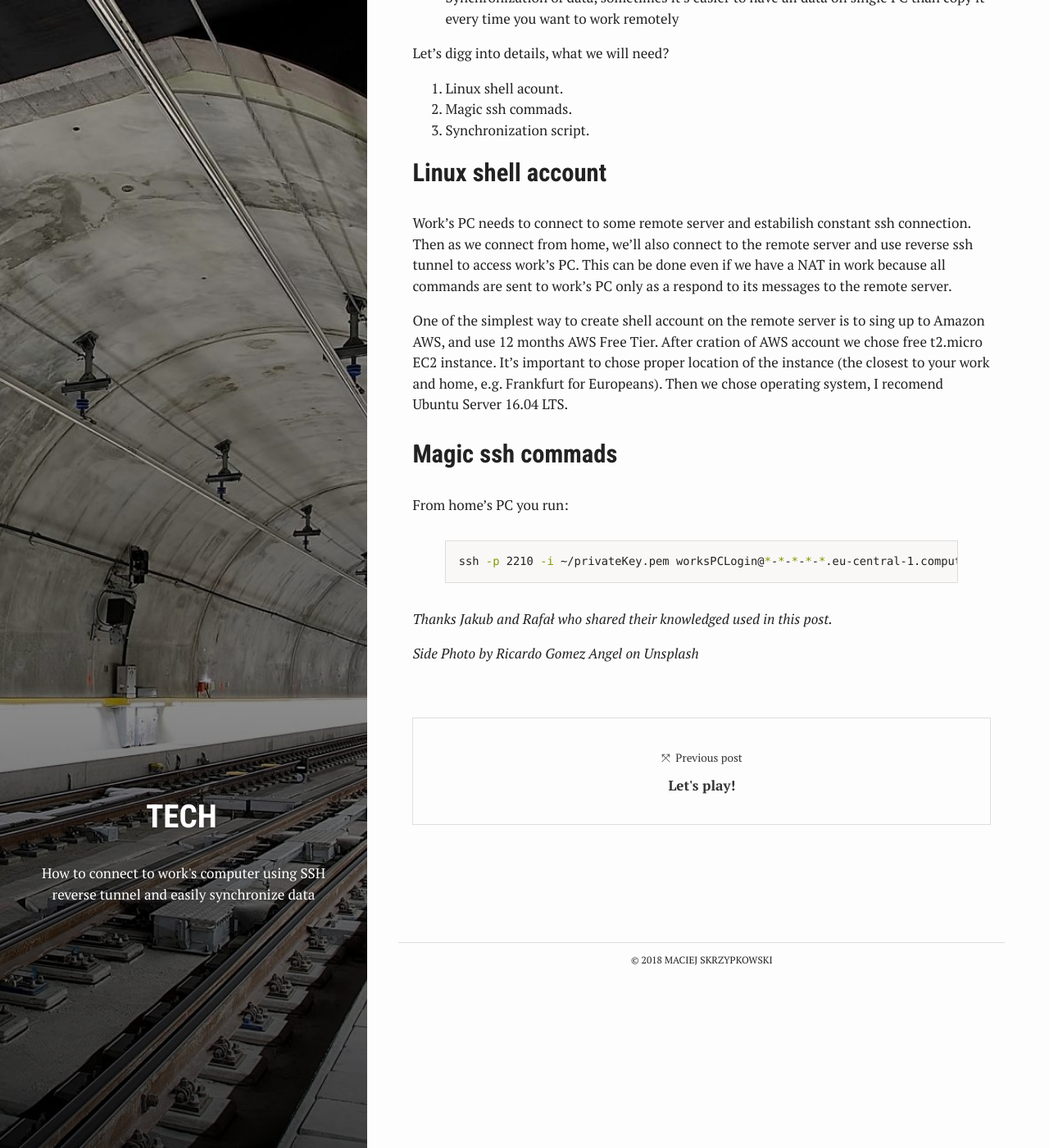
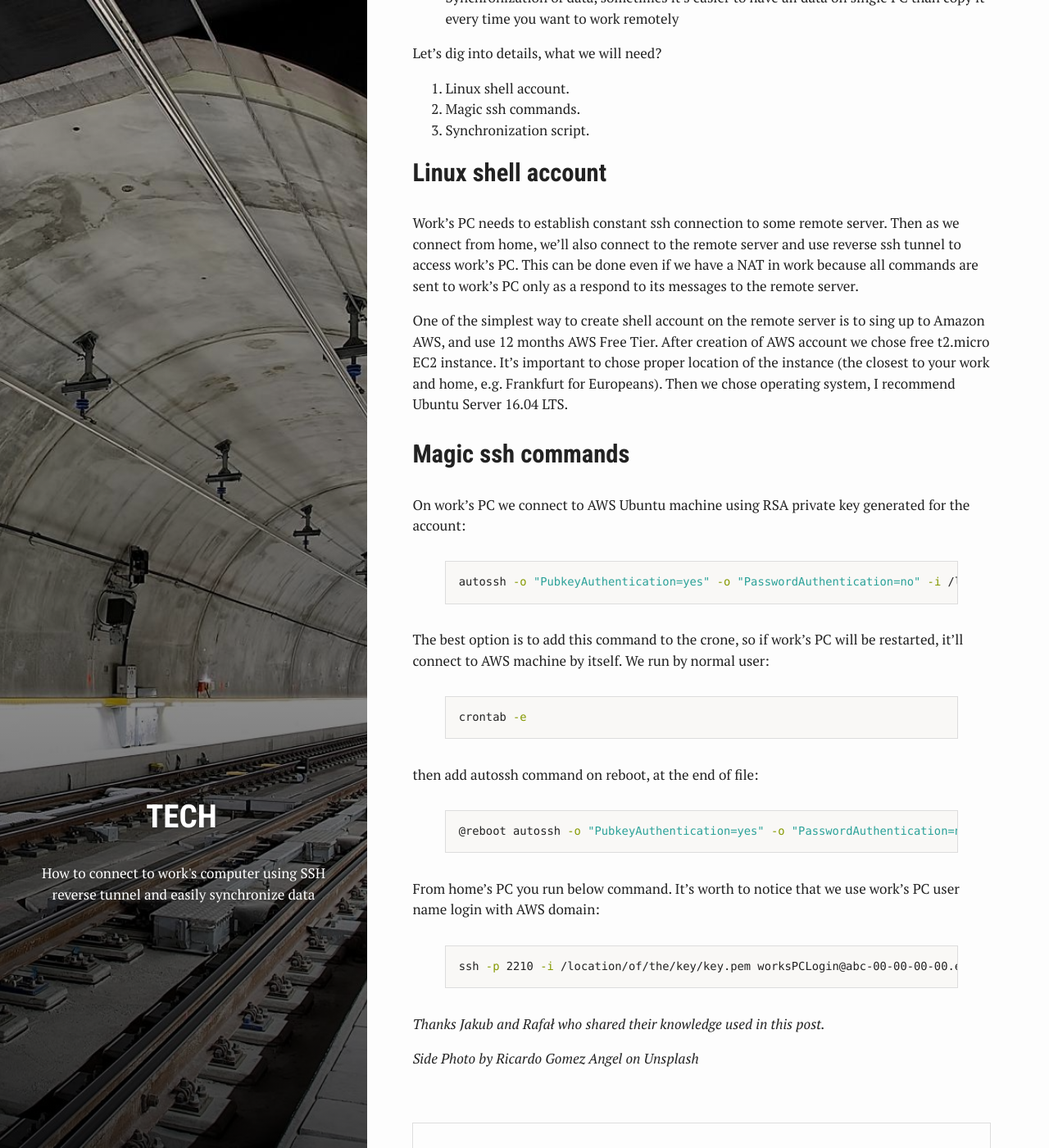
Before and after one commit to mskrzypkows/mskrzypkows.github.io, a Jekyll site: the page built from _posts/2018-02-05-Remote-work-reverse-tunnel.md, in a window 1280 px wide and 1400 px high, scrolled down 394 px. Shown: the whole window at 82% size. Built offline with Jekyll 4.4.1, drawn with Linux system fonts in a browser that asks for light colours.

Commit message:
Work's PC commands for reverse tunnel

```diff
--- a/_posts/2018-02-05-Remote-work-reverse-tunnel.md
+++ b/_posts/2018-02-05-Remote-work-reverse-tunnel.md
@@ -17,31 +17,46 @@ Remote work sometimes is not possible without access to yours work's PC, due to
 - Access some company's data which can be done only from work's PC
 - Synchronization of data, sometimes it's easier to have all data on single PC than copy it every time you want to work remotely
 
-Let's digg into details, what we will need?
+Let's dig into details, what we will need?
 
-1. Linux shell acount.
-2. Magic ssh commads.
+1. Linux shell account.
+2. Magic ssh commands.
 3. Synchronization script.
 
 ## Linux shell account
 
-Work's PC needs to connect to some remote server and estabilish constant ssh connection. Then as we connect from home, we'll also connect to the remote server and use reverse ssh tunnel to access work's PC. This can be done even if we have a NAT in work because all commands are sent to work's PC only as a respond to its messages to the remote server.
+Work's PC needs to establish constant ssh connection to some remote server. Then as we connect from home, we'll also connect to the remote server and use reverse ssh tunnel to access work's PC. This can be done even if we have a NAT in work because all commands are sent to work's PC only as a respond to its messages to the remote server.
 
 One of the simplest way to create shell account on the remote server is to sing up to Amazon AWS, and use 12 months AWS Free Tier.
-After cration of AWS account we chose free t2.micro EC2 instance. It's important to chose proper location of the instance (the closest to your work and home, e.g. Frankfurt for Europeans). Then we chose operating system, I recomend Ubuntu Server 16.04 LTS.
+After creation of AWS account we chose free t2.micro EC2 instance. It's important to chose proper location of the instance (the closest to your work and home, e.g. Frankfurt for Europeans). Then we chose operating system, I recommend Ubuntu Server 16.04 LTS.
 
-## Magic ssh commads
+## Magic ssh commands
+
+On work's PC we connect to AWS Ubuntu machine using RSA private key generated for the account:
+
+{% highlight bash %}
+autossh -o "PubkeyAuthentication=yes" -o "PasswordAuthentication=no" -i /location/of/the/key/key.pem -R 0.0.0.0:2210:localhost:22 ubuntu@abc-00-00-00-00.eu-central-1.compute.amazonaws.com -o "ServerAliveInterval 20" -o "ServerAliveCountMax 3" -f -N
+{% endhighlight %}
+
+The best option is to add this command to the crone, so if work's PC will be restarted, it'll connect to AWS machine by itself. We run by normal user:
+{% highlight bash %}
+crontab -e
+{% endhighlight %}
+then add autossh command on reboot, at the end of file:
+{% highlight bash %}
+@reboot autossh -o "PubkeyAuthentication=yes" -o "PasswordAuthentication=no" -i /location/of/the/key/key.pem -R 0.0.0.0:2210:localhost:22 ubuntu@abc-00-00-00-00.eu-central-1.compute.amazonaws.com -o "ServerAliveInterval 20" -o "ServerAliveCountMax 3" -f -N
+{% endhighlight %}
 
 
-From home's PC you run:
+From home's PC you run below command. It's worth to notice that we use work's PC user name login with AWS domain:
 
 {% highlight bash %}
-ssh -p 2210 -i ~/privateKey.pem worksPCLogin@*-*-*-*-*.eu-central-1.compute.amazonaws.com
+ssh -p 2210 -i /location/of/the/key/key.pem worksPCLogin@abc-00-00-00-00.eu-central-1.compute.amazonaws.com
 {% endhighlight %}
 
 
 
 
-*Thanks Jakub and Rafał who shared their knowledged used in this post.*
+*Thanks Jakub and Rafał who shared their knowledge used in this post.*
 
 *Side Photo by Ricardo Gomez Angel on Unsplash*
```
